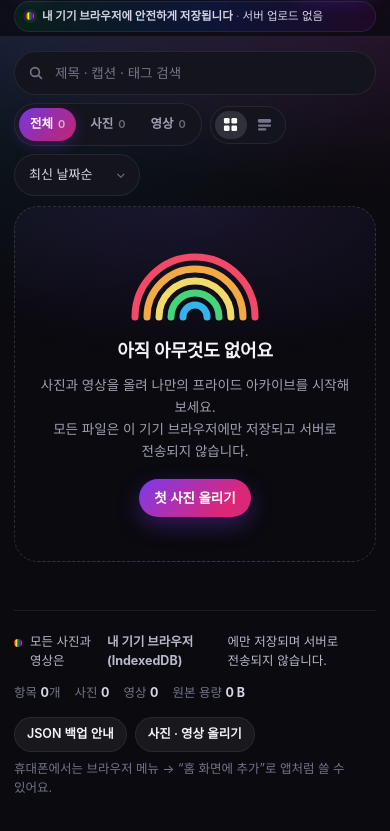
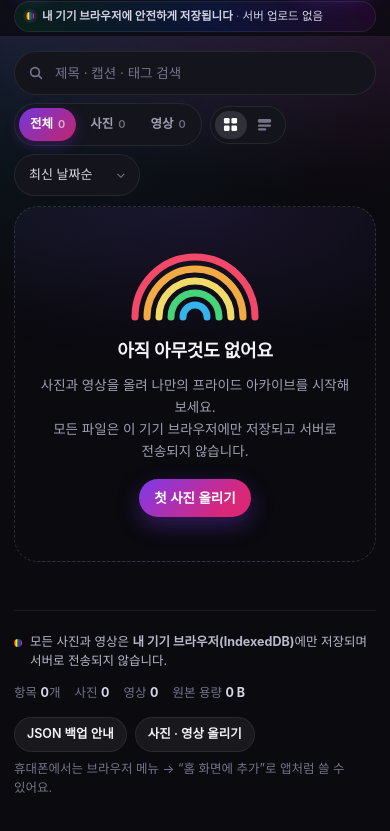
Before and after one commit to dawis2-kr/rainbow-gallery, a plain HTML site: page index.html in a window 390 px wide. Shown: the part 62-893 px from the top of the page. Drawn offline with Linux system fonts and the light colour scheme.

Commit message:
하단 안내 문구 묶음으로 모바일 줄바꿈 정리

```diff
--- a/index.html
+++ b/index.html
@@ -1112,7 +1112,7 @@
 
   <footer class="site-foot">
     <div class="foot-row">
-      <div class="foot-note"><span class="dot" aria-hidden="true"></span> 모든 사진과 영상은 <b>내 기기 브라우저(IndexedDB)</b>에만 저장되며 서버로 전송되지 않습니다.</div>
+      <div class="foot-note"><span class="dot" aria-hidden="true"></span><span>모든 사진과 영상은 <b>내 기기 브라우저(IndexedDB)</b>에만 저장되며 서버로 전송되지 않습니다.</span></div>
     </div>
     <div class="foot-stats" id="foot-stats">
       <span>항목 <b id="stat-items">0</b>개</span>
```
